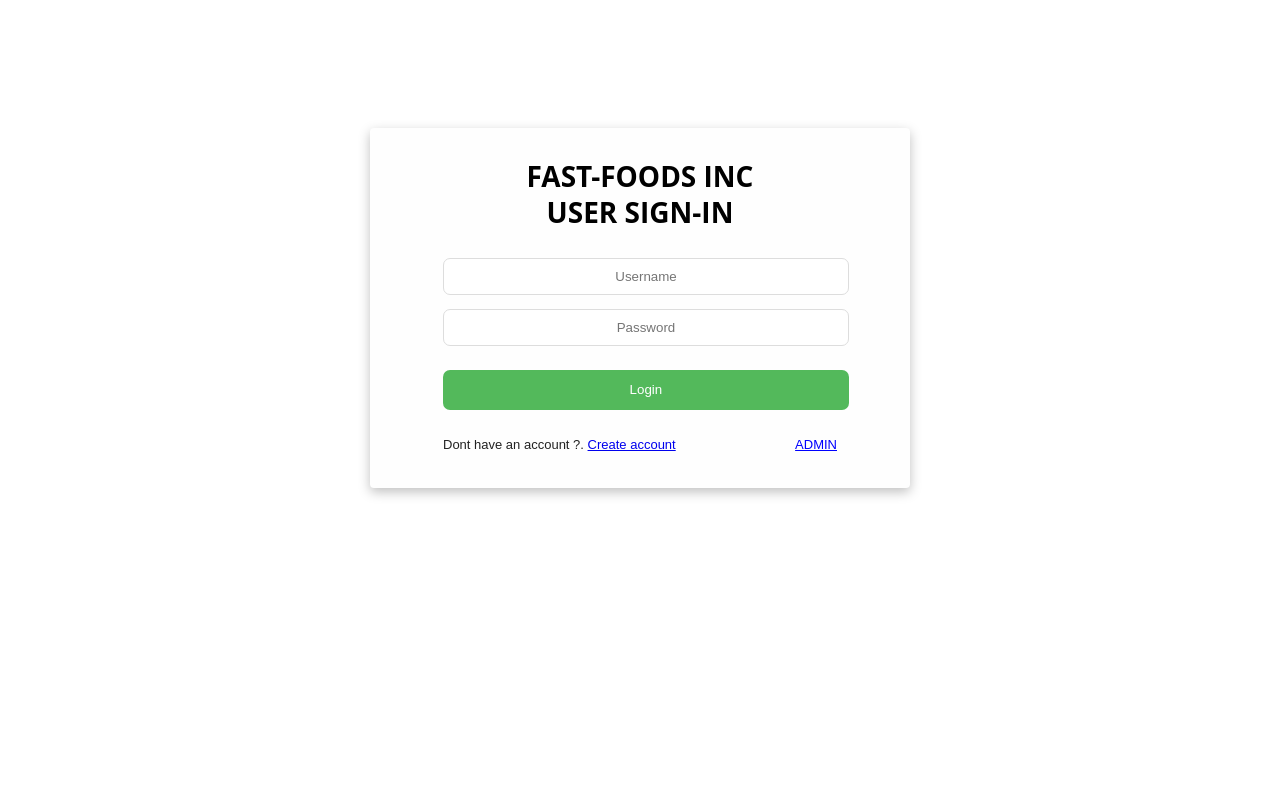
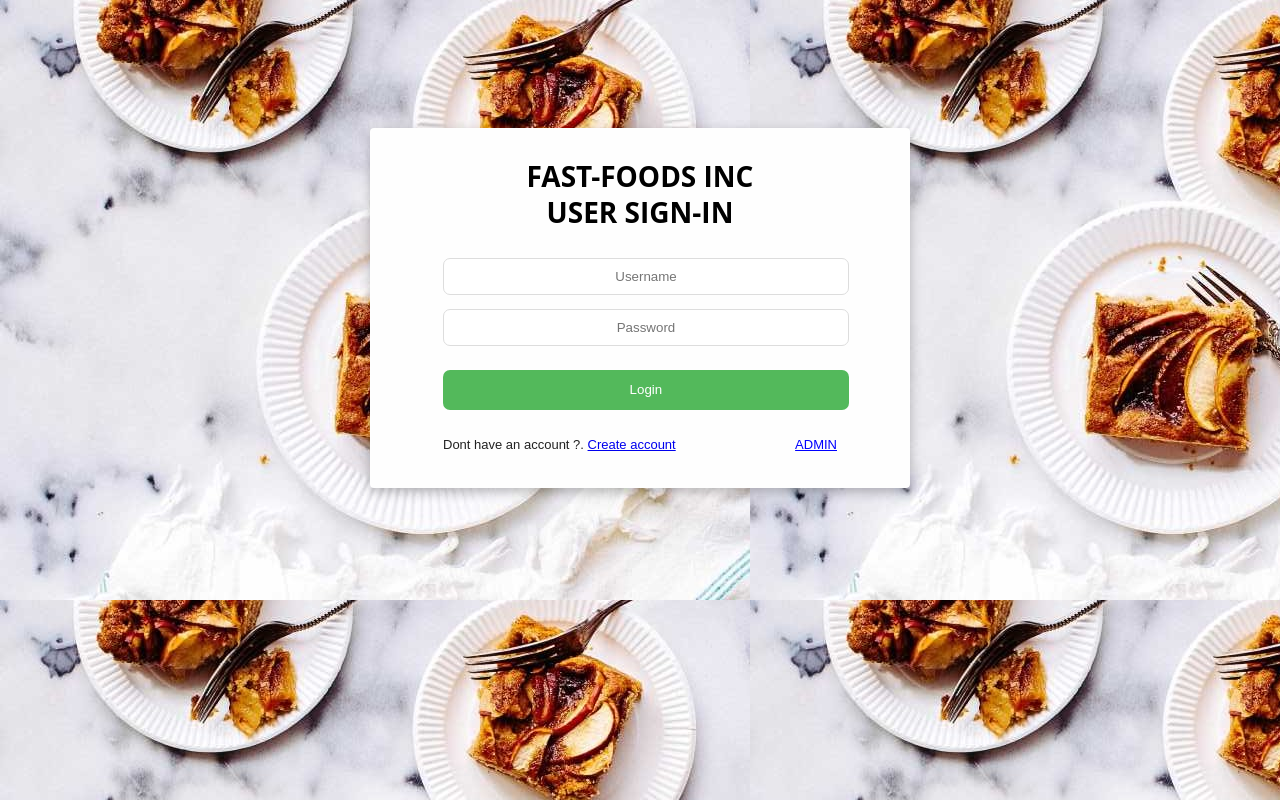
Before and after one commit to NicholusMuwonge/Andela-Fast-Food-Fast, a plain HTML site: page index.html in a window 1280 px wide. Drawn offline with Linux system fonts and the light colour scheme; files that its build step writes are made by us from their sources.

Commit message:
table setting image

```diff
--- a/index.html
+++ b/index.html
@@ -8,7 +8,7 @@
 <title>Fast-Foods Inc | login</title>
      <link type="text/css" href="css/main.css" rel="stylesheet">
 </head>
-<body style="background-image: url('images/tablesetting2.jpg') !important;
+<body style="background-image: url('tablesetting2.jpg') !important;
 ">
 <div class="container top-padding">
         <h1 align="center" >Fast-Foods Inc<br><br> USER SIGN-IN</h1><br/>
```
